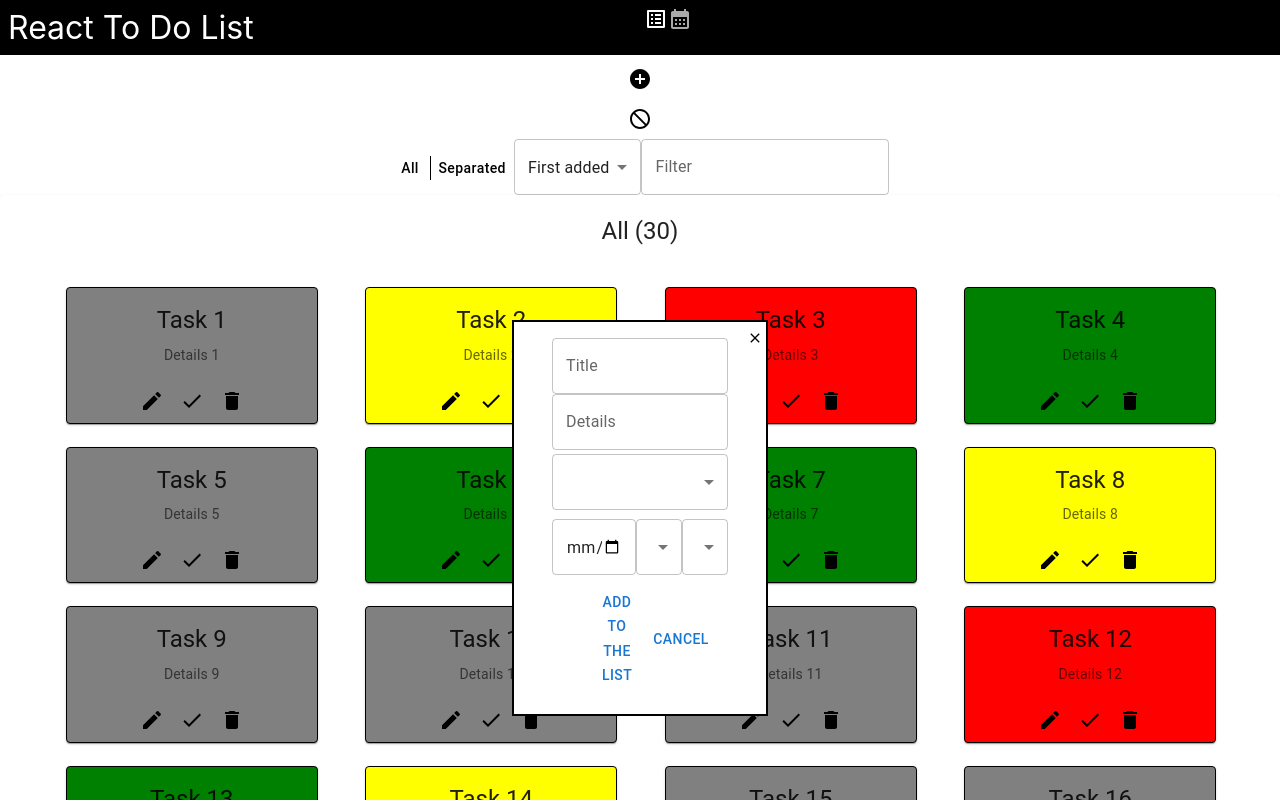
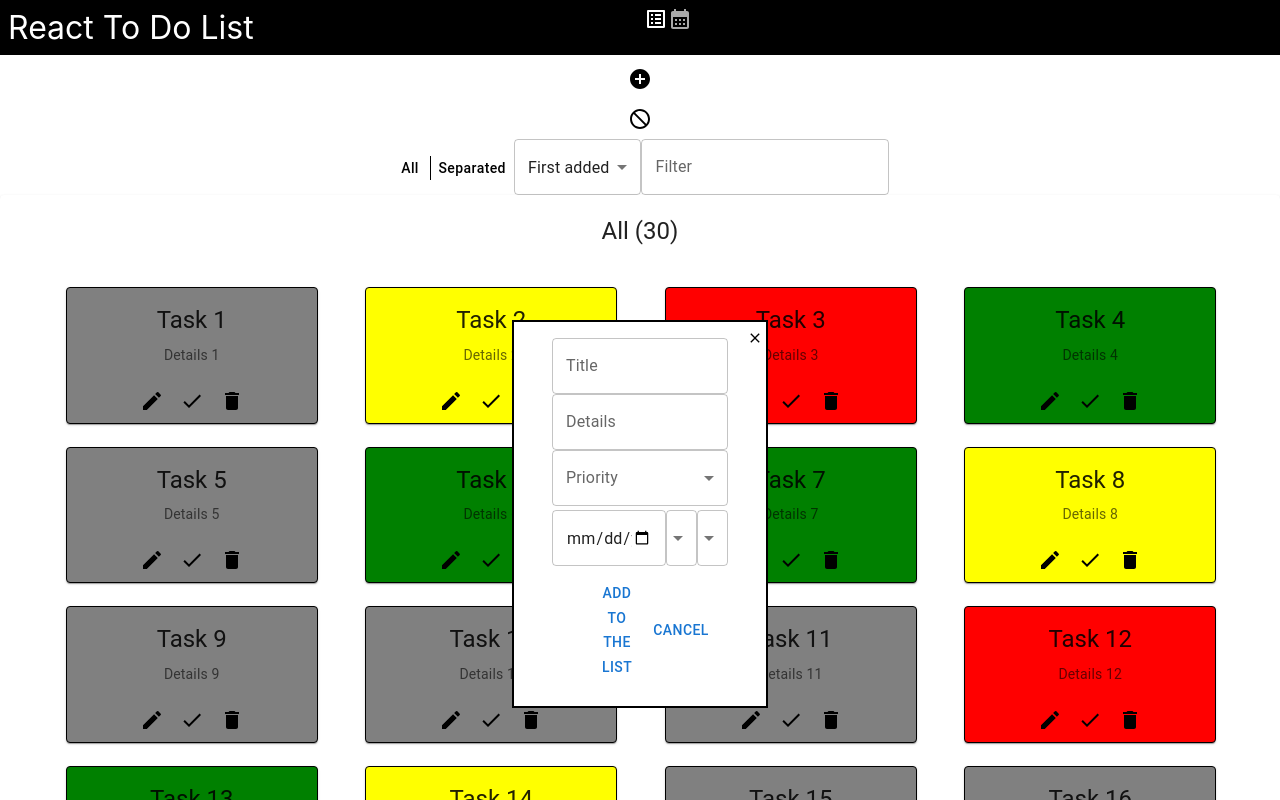
Before and after one commit to Skyrlon/react-todo-list, a React (Create React App) app: page / in a window 1280 px wide. Both pictures are taken after a click on the button 640 px from the left and 79 px from the top of the page. Shown: the top 800 px of the page. Built offline with nearby package versions, Linux system fonts and the light colour scheme.

Commit message:
Fix missing labels on select menu in todo form

```diff
--- a/src/components/TodoForm.jsx
+++ b/src/components/TodoForm.jsx
@@ -7,7 +7,6 @@ import {
   ClickAwayListener,
   FormControlLabel,
   MenuItem,
-  Select,
   TextField,
 } from "@mui/material";
 import handleOneDigitNumber from "../utils/handleOneDigitNumber";
@@ -148,18 +147,19 @@ const TodoForm = ({ onAdd, onEdit, isEditingTodo, todoToEdit, closeForm }) => {
           value={details}
         />
 
-        <Select
-          MenuProps={{ disablePortal: true }}
-          type="select"
+        <TextField
+          select
+          SelectProps={{
+            MenuProps: { disablePortal: true },
+          }}
           label="Priority"
           value={priority}
           onChange={(e) => setPriority(e.target.value)}
         >
-          <MenuItem value="">--How important is this task ?--</MenuItem>
           <MenuItem value="hight">Hight</MenuItem>
           <MenuItem value="medium">Medium</MenuItem>
           <MenuItem value="low">Low</MenuItem>
-        </Select>
+        </TextField>
 
         <div className="deadline">
           <TextField
@@ -168,8 +168,11 @@ const TodoForm = ({ onAdd, onEdit, isEditingTodo, todoToEdit, closeForm }) => {
             onChange={(e) => setDeadlineDate(e.target.value)}
           />
 
-          <Select
-            MenuProps={{ disablePortal: true }}
+          <TextField
+            select
+            SelectProps={{
+              MenuProps: { disablePortal: true },
+            }}
             value={deadlineTimeHours}
             onChange={(e) => setDeadlineTimeHours(e.target.value)}
           >
@@ -179,9 +182,12 @@ const TodoForm = ({ onAdd, onEdit, isEditingTodo, todoToEdit, closeForm }) => {
                 {handleOneDigitNumber(hour)}
               </MenuItem>
             ))}
-          </Select>
-          <Select
-            MenuProps={{ disablePortal: true }}
+          </TextField>
+          <TextField
+            select
+            SelectProps={{
+              MenuProps: { disablePortal: true },
+            }}
             value={deadlineTimeMinutes}
             onChange={(e) => setDeadlineTimeMinutes(e.target.value)}
           >
@@ -191,7 +197,7 @@ const TodoForm = ({ onAdd, onEdit, isEditingTodo, todoToEdit, closeForm }) => {
                 {minute}
               </MenuItem>
             ))}
-          </Select>
+          </TextField>
         </div>
 
         {isEditingTodo && (
```
